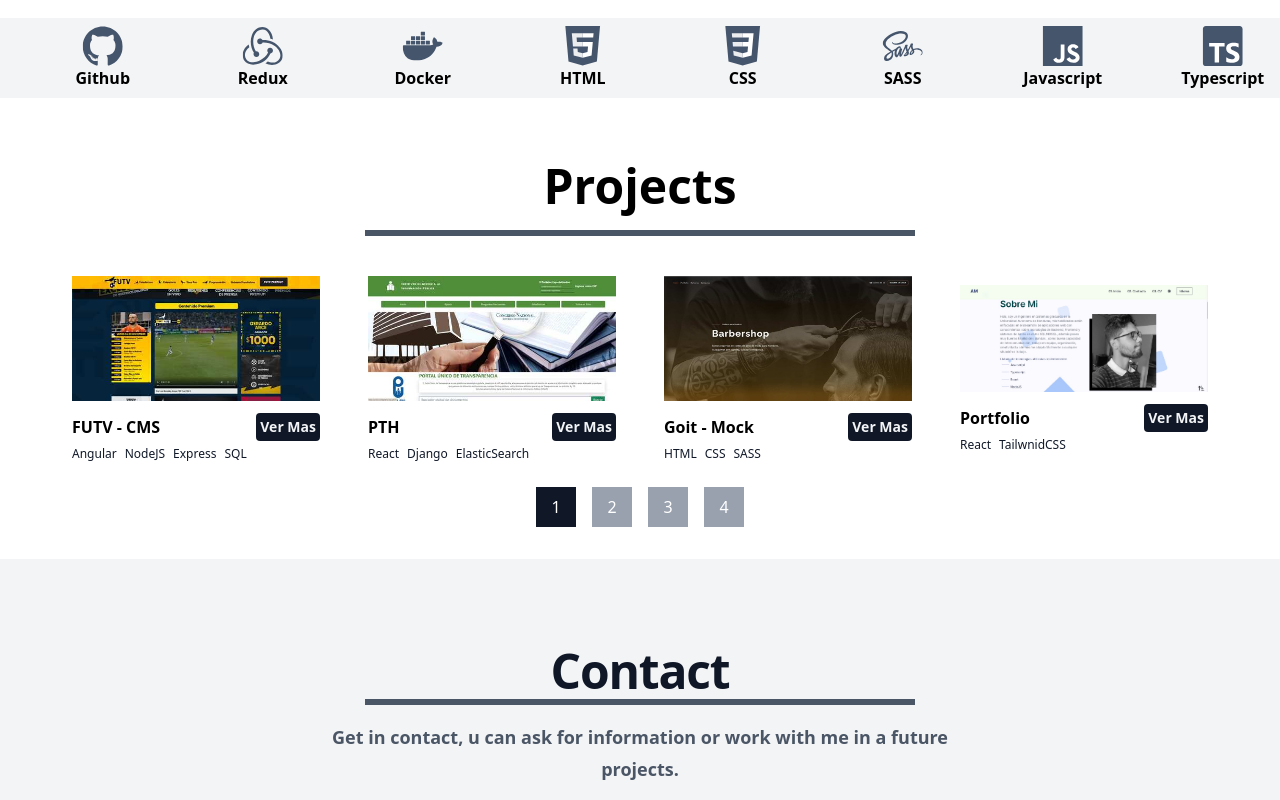
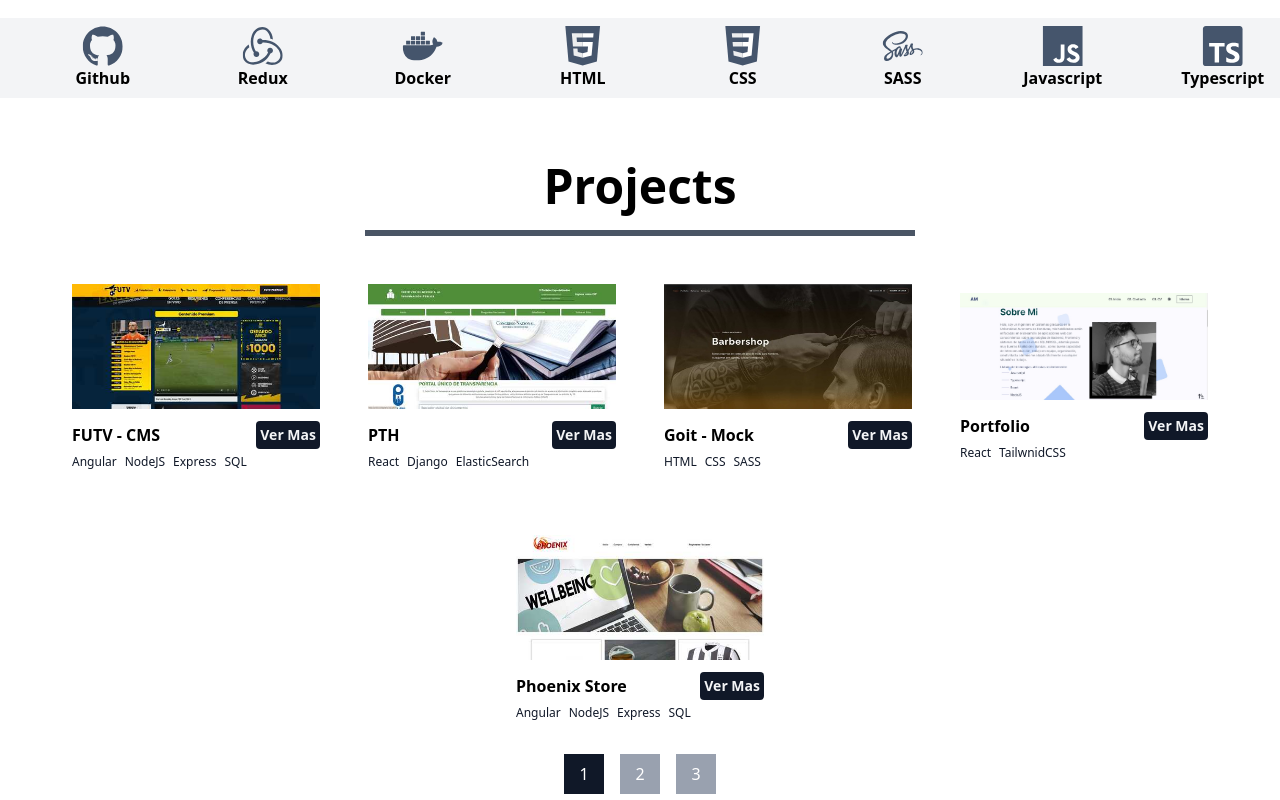
Before and after one commit to AEMatamoros/portfolio-def, a React (Vite) app: page / in a window 1280 px wide. Shown: the part 1720-2520 px from the top of the page. Built offline with nearby package versions, Linux system fonts and the light colour scheme.

Commit message:
refactor: modified proyects section layout

```diff
--- a/src/components/Projects.tsx
+++ b/src/components/Projects.tsx
@@ -5,7 +5,7 @@ import HeaderSeparator from "@Components/ui/HeaderSeparator";
 
 export default function Projects() {
   const [currentPage, setCurrentPage] = useState(1);
-  const itemsPerPage = 4;
+  const itemsPerPage = 5;
   const indexOfLastItem = currentPage * itemsPerPage;
   const indexOfFirstItem = indexOfLastItem - itemsPerPage;
   const currentItems = PROJECTS.slice(indexOfFirstItem, indexOfLastItem);
@@ -20,7 +20,7 @@ export default function Projects() {
       className="bg-white dark:bg-gray-900 py-8 px-12"
       id="section-projects"
     >
-      <div className="container mx-auto flex items-center flex-wrap max-w-[1280px]">
+      <div className="container mx-auto flex items-center justify-center flex-wrap max-w-[1280px] ">
         <div className="container mx-auto flex  flex-col items-center flex-wrap pt-4">
           <h2 className="my-4 text-center text-5xl font-semibold  dark:text-gray-100 w-full">
             {t("SECTION.PROJECTS")}
@@ -29,14 +29,15 @@ export default function Projects() {
         </div>
         {currentItems.map((project) => (
           <div
-            className="w-full md:w-1/3 xl:w-1/4 p-6 flex flex-col "
+            className="w-full md:w-1/3 xl:w-1/4 p-2 my-2  flex flex-col group"
             key={project.name}
           >
-            <a href={project.url} target="_blank">
-              <img
-                className="hover:grow hover:shadow-lg w-full object-cover"
-                src={project.img}
-              />
+            <a
+              href={project.url}
+              target="_blank"
+              className="group-hover:border dark:hover:border-white p-4"
+            >
+              <img className=" w-full object-cover" src={project.img} />
               <div className="pt-3 flex items-center justify-between dark:text-gray-100 font-semibold dark:text-gray-100 font-semibold">
                 <p className="">{project.name}</p>
                 <button className="bg-gray-900 dark:bg-gray-100 p-1 text-gray-100 dark:text-gray-900 rounded-sm cursor-pointer text-sm ">
```
